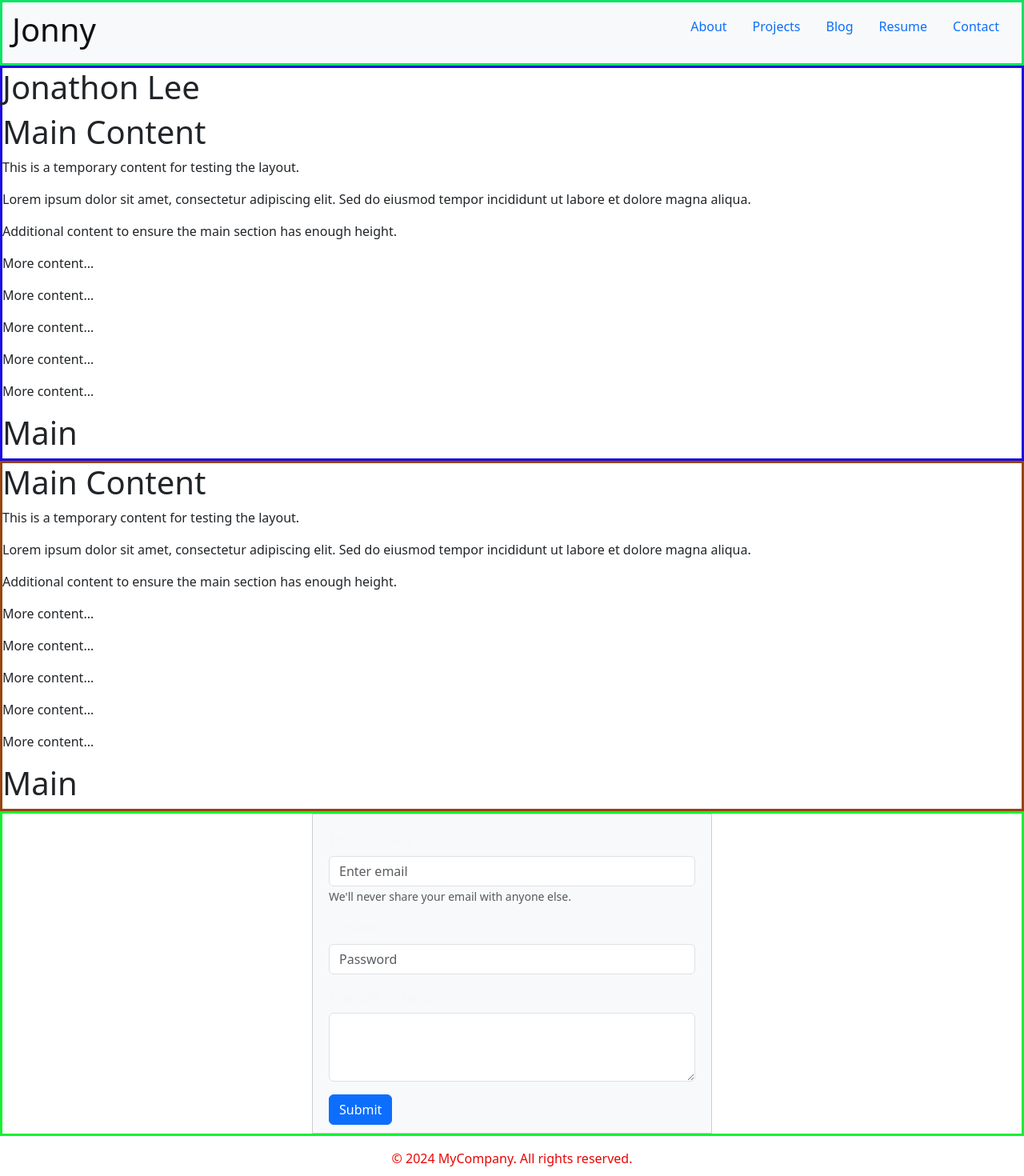
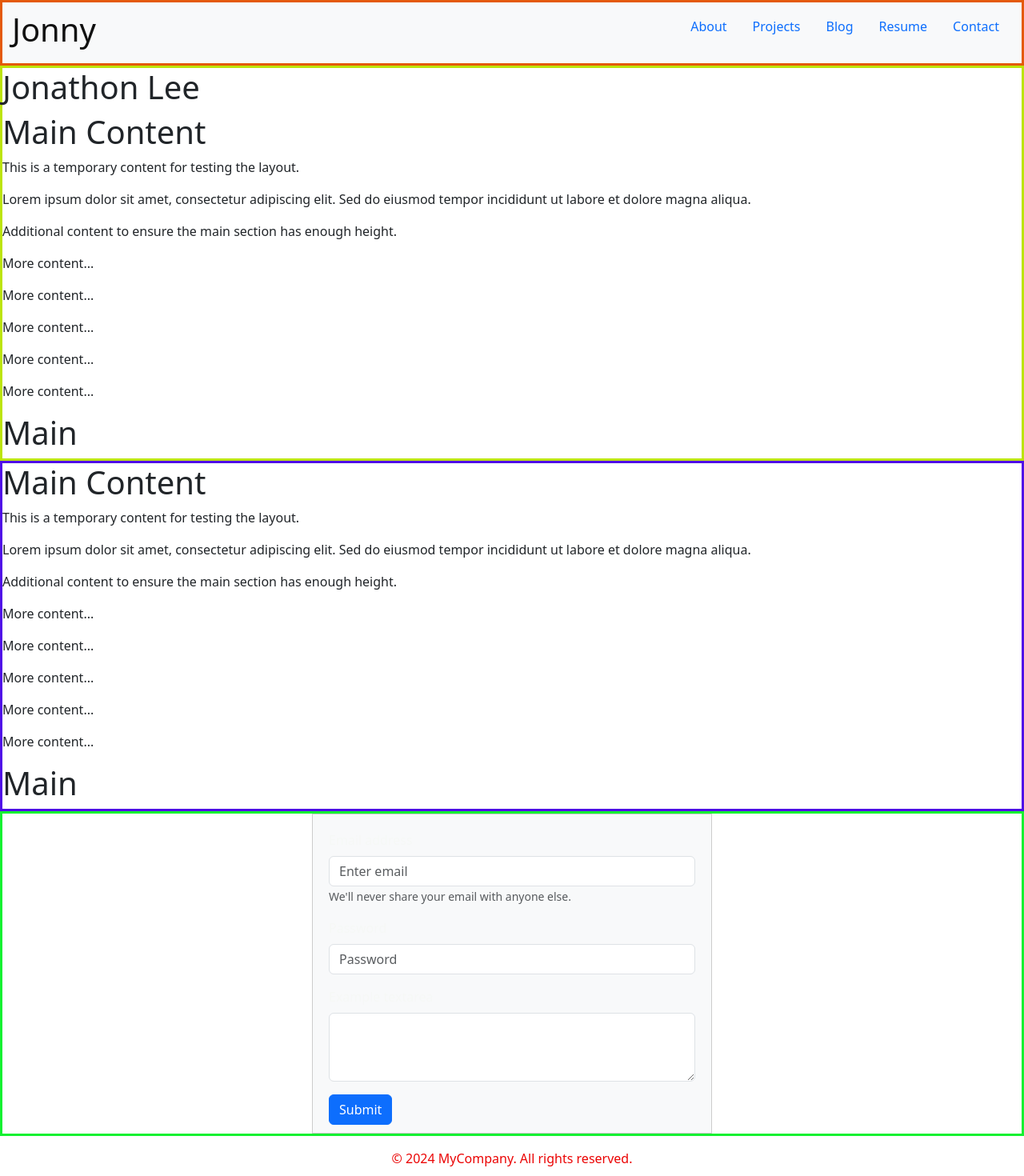
Before and after one commit to jonnyleealas/portfolio-site, a React (Create React App) app in the folder frontend/: page / in a window 1280 px wide. Shown: the top 1470 px of the page at 80% size. Built offline with nearby package versions, Linux system fonts and the light colour scheme.

Commit message:
added border color for testing

```diff
--- a/frontend/src/components/header/custom.css
+++ b/frontend/src/components/header/custom.css
@@ -12,5 +12,5 @@
     padding: 10px;
 
     border-style: solid;
-    border-color: rgb(10, 228, 101);
+    border-color: rgb(228, 90, 10);
   }
--- a/frontend/src/components/main/main.css
+++ b/frontend/src/components/main/main.css
@@ -7,12 +7,12 @@
 
 .box-1 {
     border-style: solid;
-    border-color: rgb(25, 10, 228);
+    border-color: rgb(188, 228, 10);
 
 }
 .box-2 {
     border-style: solid;
-    border-color: rgb(150, 69, 15);
+    border-color: rgb(79, 14, 231);
 
 }
 .box-3 {
```
